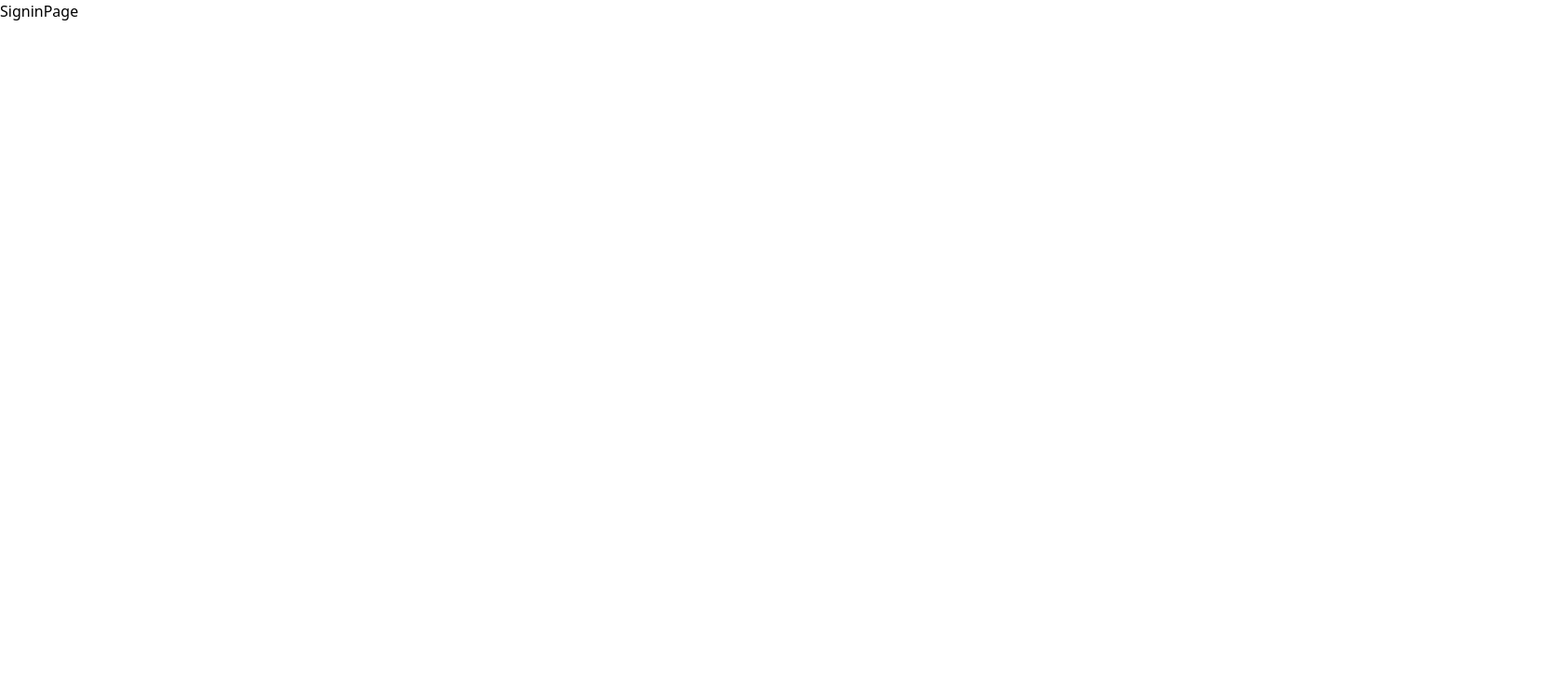
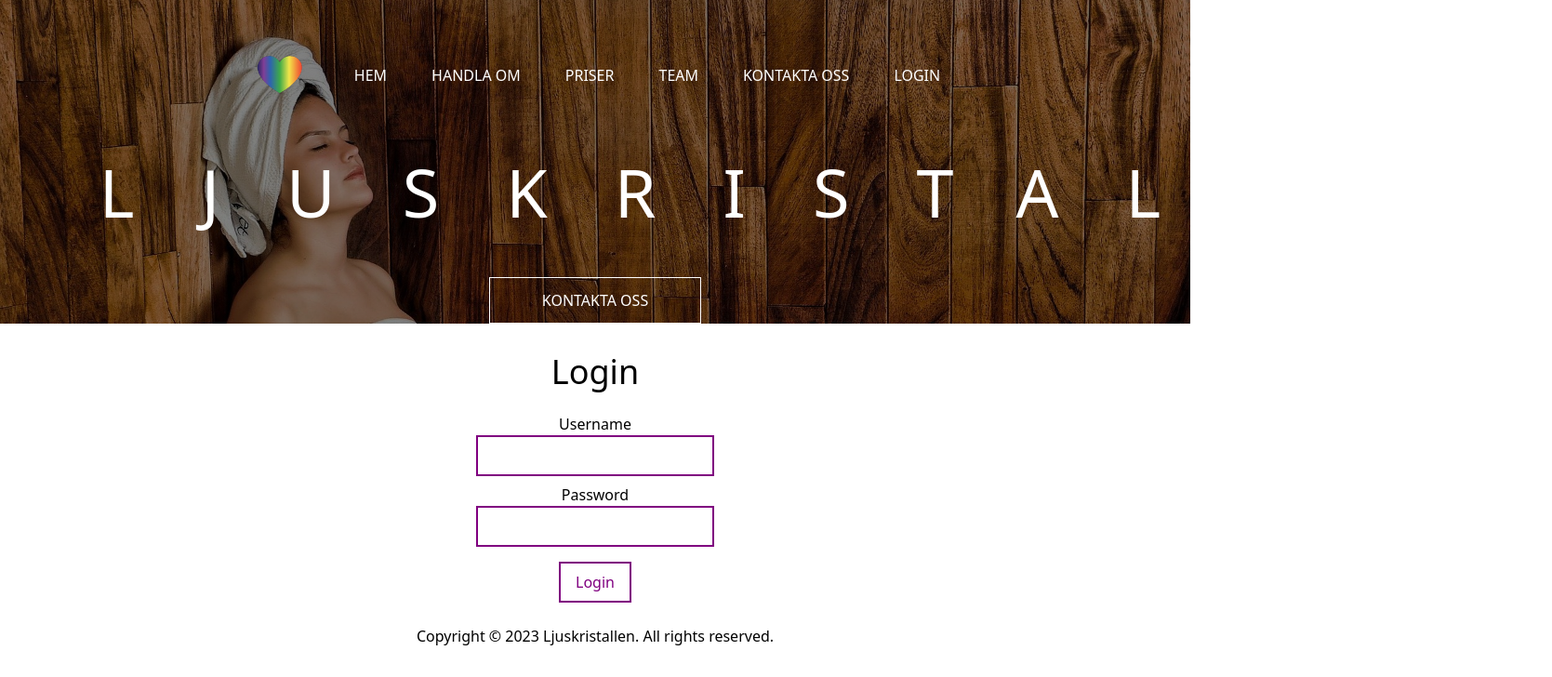
Before and after one commit to dzifors/ljuskristallen, a Next.js app in the folder frontend/: page /auth/signin in a window 1280 px wide. Shown: the top 728 px of the page at 93% size, 1669 px wide, since content can reach past the window. Built offline with nearby package versions, Linux system fonts and the light colour scheme.

Commit message:
users can now log in

```diff
--- a/frontend/src/pages/auth/signin.tsx
+++ b/frontend/src/pages/auth/signin.tsx
@@ -1,5 +1,77 @@
+import { createHash } from 'crypto'
+import { signIn } from 'next-auth/react'
+import { FormEventHandler, useEffect, useReducer } from 'react'
+import Layout from '~/components/layout'
+
+type SigninState = {
+  username: string
+  password: string
+}
+
+type SigninAction = { username: string } | { password: string }
+
 const SigninPage = () => {
-  return <div>SigninPage</div>
+  const [state, dispatch] = useReducer(
+    (oldState: SigninState, action: SigninAction) => ({
+      ...oldState,
+      ...action
+    }),
+    { username: '', password: '' }
+  )
+
+  const handleSignin: FormEventHandler<HTMLFormElement> = e => {
+    e.preventDefault()
+    signIn('credentials', { ...state, callbackUrl: '/' })
+  }
+
+  useEffect(() => {
+    console.log(state)
+  }, [state])
+
+  const hashPassword = (password: string) => {
+    const hash = createHash('md5')
+    hash.update(password)
+    return hash.digest('hex')
+  }
+
+  return (
+    <Layout>
+      <div className="mx-auto flex max-w-screen-xl flex-col items-center justify-center">
+        <span className="mt-8 text-4xl">Login</span>
+        <form
+          onSubmit={handleSignin}
+          className="mt-6 flex flex-col items-center justify-center"
+        >
+          <label htmlFor="username">Username</label>
+          <input
+            type="text"
+            name="username"
+            id="username"
+            className="w-64 border-2 border-[purple] p-2"
+            onChange={e => dispatch({ username: e.target.value })}
+          />
+
+          <label htmlFor="password" className="mt-2">
+            Password
+          </label>
+          <input
+            type="password"
+            name="password"
+            id="password"
+            className="w-64 border-2 border-[purple] p-2"
+            onChange={e => dispatch({ password: hashPassword(e.target.value) })}
+          />
+
+          <button
+            type="submit"
+            className="mt-4 border-2 border-[purple] px-4 py-2 text-[purple] hover:bg-[purple] hover:text-white"
+          >
+            Login
+          </button>
+        </form>
+      </div>
+    </Layout>
+  )
 }
 
 export default SigninPage
```
